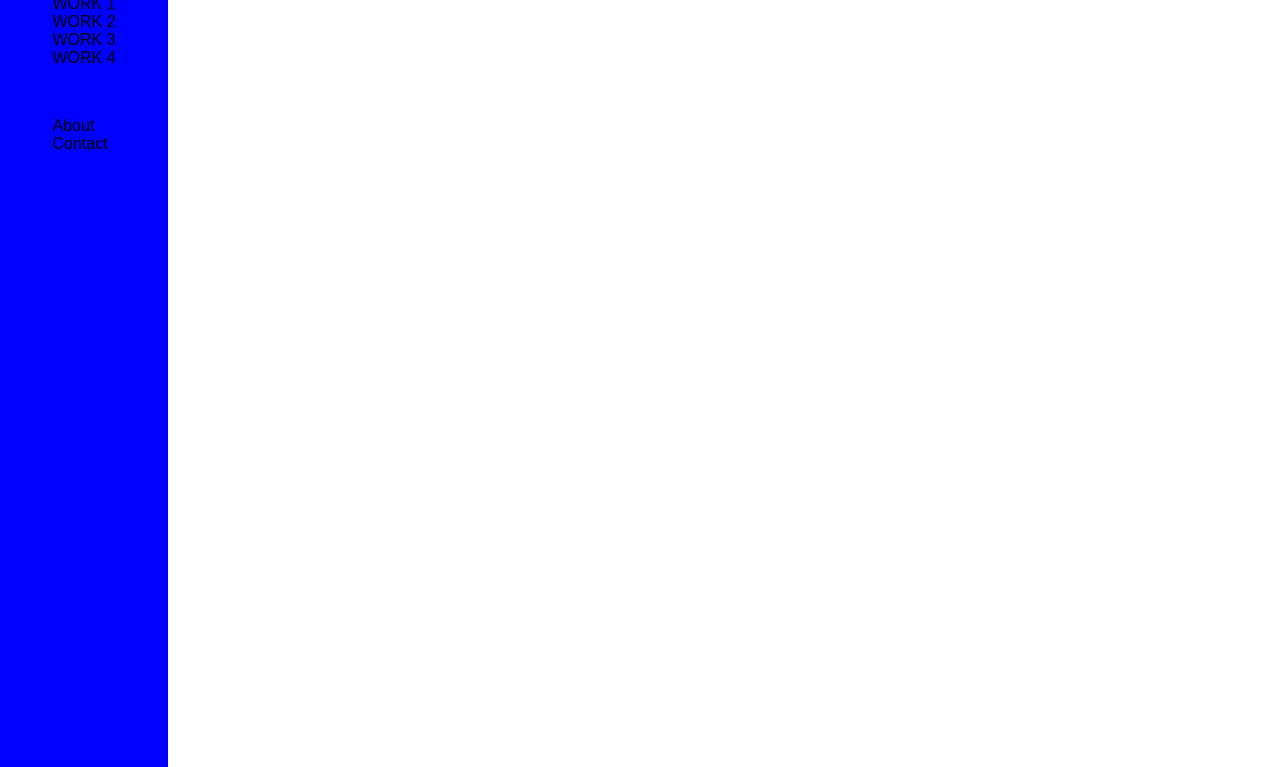
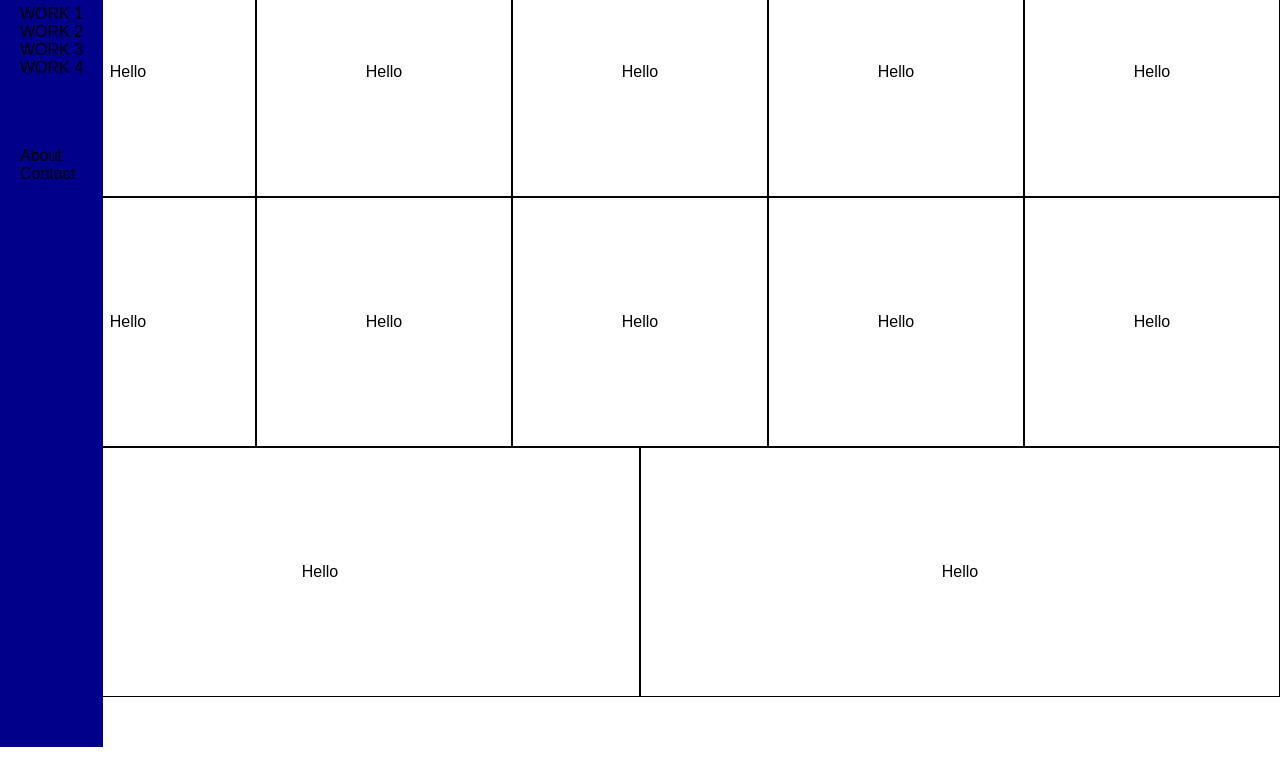
Before and after one commit to Henkedanne/portfolio, a website: page app/index.html in a window 1280 px wide. Shown: the part 53-820 px from the top of the page. Drawn offline with Linux system fonts and the light colour scheme.

Commit message:
added divs and styles

```diff
--- a/app/index.html
+++ b/app/index.html
@@ -8,7 +8,8 @@
 </head>
 <body>
 	<div class="wrapper">
-	 	<aside> <!-- Sidebar start -->
+	 	<aside class="sidebar"> <!-- Sidebar start -->
+	 		<div class="sidebar-wrapper">
 				<span id="logo">Henrik</span>
 				<nav>
 					<ul id="primary-list">
@@ -22,10 +23,11 @@
 						<li>Contact</li>
 					</ul>
 				</nav>
-		</aside> <!-- Sidebar ends -->
+			</div> <!-- .sidebar-wrapper ends! -->
+		</aside> <!-- .sidebar ends -->
 
-		<section> <!-- Content area starts -->
-			Stuff
+		<section id ="content-area"> <!-- Content area starts -->
+
 		</section> <!-- Content area ends -->
 
 	</div> <!-- wrapper ends -->
--- a/app/js/main.js
+++ b/app/js/main.js
@@ -0,0 +1,8 @@
+var grid = document.getElementById('content-area');
+
+for (i = 0; i < 12; i++) {
+	var box = document.createElement('div');
+	box.className = "box"
+	grid.appendChild(box);
+	box.innerHTML = '<p>Hello</p>'
+}
--- a/app/scss/styles.scss
+++ b/app/scss/styles.scss
@@ -4,29 +4,38 @@ $primary-color: blue;
 $secondary-color: darkblue;
 
 /* Main CSS */
-* {margin: 0; padding: 0;}
+* {
+	margin: 0;
+	padding: 0;
+	box-sizing: border-box;
+}
 body {
 	background-color: $background-color;
 	font-family: sans-serif;
 }
 .wrapper {
-display: flex;
+ 	display: flex;
+ 	flex-direction: row;
 }
 /* Sidebar Nav*/
-aside {
+/*TODO Fix the sidebar so that the content doesn't go under it!*/
+.sidebar {
 	display: flex;
-	flex-direction: column;
-	background-color: $primary-color;
+
+}
+.sidebar-wrapper {
+	position: fixed;
+	background-color: $secondary-color;
+	align-items: center;
+	padding: 20px;
 	height: 100vh;
-	min-width: 10%;
-	padding: 10px 20px;
-	align-items: center;
+
 	#logo {
 		align-self: center;
-		padding-bottom: 20px;
+
 	}
 	ul {
-
+		padding-top: 20px;
 	}
 	li {
 		align-self: center;
@@ -36,3 +45,20 @@ aside {
 		padding-bottom: 50px;
 	}
 }
+
+section {
+	display: flex;
+	flex-wrap: wrap;
+	align-content: flex-start;
+	height: 100vh;
+
+	.box {
+		display: flex;
+		justify-content: center;
+		align-items: center;
+		border: solid black 1px;
+		flex-grow: 1;
+		width: 250px;
+		height: 250px;
+	}
+}
```
Also changed, not shown: app/css/styles.css. Lines whose indentation alone changed are shown as unchanged.
